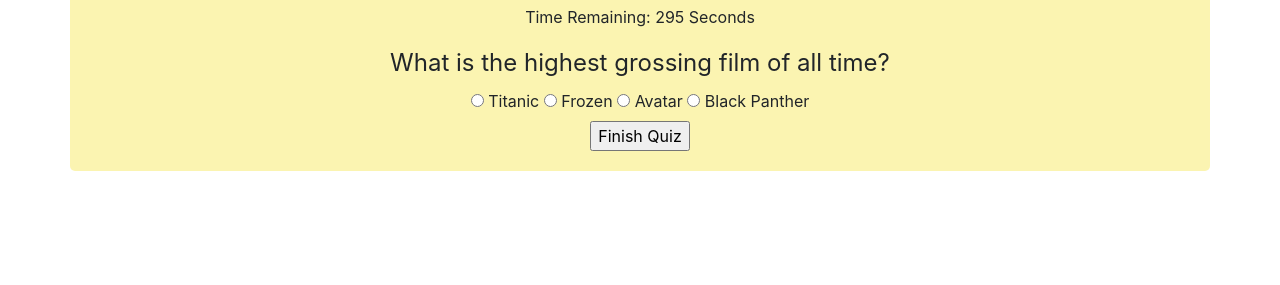
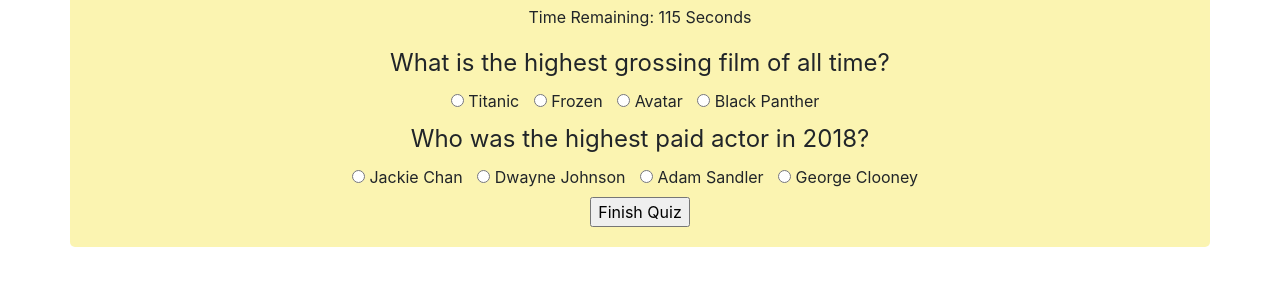
Before and after one commit to charmata/TriviaGame, a plain HTML site: page index.html in a window 1280 px wide. Shown: the part 91-376 px from the top of the page. Drawn offline with nearby package versions, Linux system fonts and the light colour scheme.

Commit message:
Adjust question structure and prevent default behaviour of submit button

```diff
--- a/assets/css/style.css
+++ b/assets/css/style.css
@@ -30,3 +30,6 @@
   padding: 20px;
   border-radius: 5px;
 }
+label {
+  margin-right: 10px;
+}
--- a/assets/javascript/app.js
+++ b/assets/javascript/app.js
@@ -1,12 +1,12 @@
 var data = {
-  answers: [3, 1],
+  answers: [3, 4],
   userAnswers: [],
-  timeLeft: 300
+  timeLeft: 120
 };
 
 function startTimer() {
   if (data.timeLeft === 0) {
-    data.timeLeft = 300;
+    data.timeLeft = 120;
   }
   data.counter = setInterval(count, 1000);
 }
@@ -29,4 +29,8 @@
 
 $(document).ready(function() {
   newQuiz();
+
+  $("#submit").on("click", function(e) {
+    e.preventDefault();
+  });
 });
--- a/index.html
+++ b/index.html
@@ -28,16 +28,27 @@
           <form id="quiz" action="" method="GET">
             <fieldset>
               <legend>What is the highest grossing film of all time?</legend>
-              <input type="radio" id="titanic" name="q-1" />
-              <label for="titanic">Titanic</label>
-              <input type="radio" id="frozen" name="q-1" />
-              <label for="frozen">Frozen</label>
-              <input type="radio" id="avatar" name="q-1" />
-              <label for="avatar">Avatar</label>
-              <input type="radio" id="black-panther" name="q-1" />
-              <label for="black-panther">Black Panther</label>
+              <input type="radio" id="1-1" name="1" />
+              <label for="1-1">Titanic</label>
+              <input type="radio" id="1-2" name="1" />
+              <label for="1-2">Frozen</label>
+              <input type="radio" id="1-3" name="1" />
+              <label for="1-3">Avatar</label>
+              <input type="radio" id="black-1-4" name="1" />
+              <label for="1-4">Black Panther</label>
             </fieldset>
-            <input type="submit" value="Finish Quiz" />
+            <fieldset>
+              <legend>Who was the highest paid actor in 2018?</legend>
+              <input type="radio" id="2-1" name="2" />
+              <label for="2-1">Jackie Chan</label>
+              <input type="radio" id="2-2" name="2" />
+              <label for="2-2">Dwayne Johnson</label>
+              <input type="radio" id="2-3" name="2" />
+              <label for="2-3">Adam Sandler</label>
+              <input type="radio" id="2-4" name="2" />
+              <label for="2-4">George Clooney</label>
+            </fieldset>
+            <input type="submit" id="submit" value="Finish Quiz" />
           </form>
         </div>
       </div>
```
